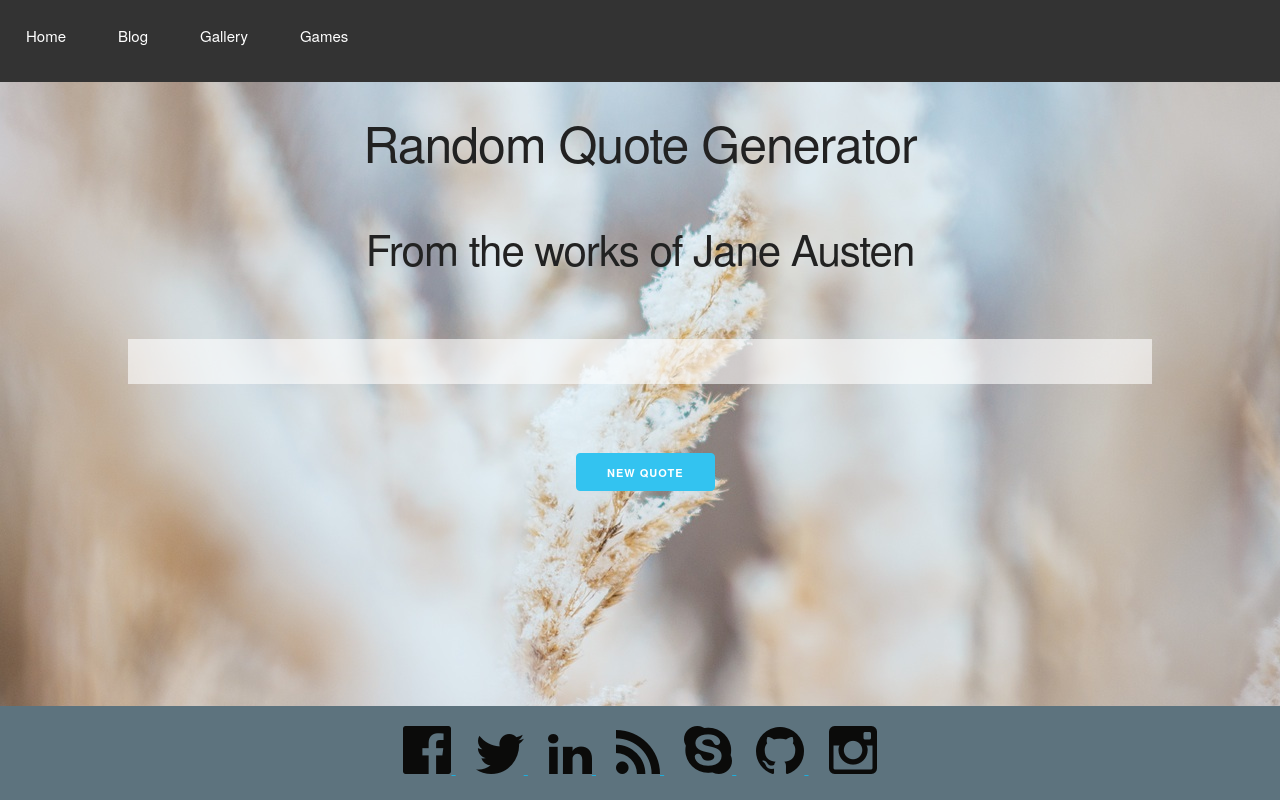
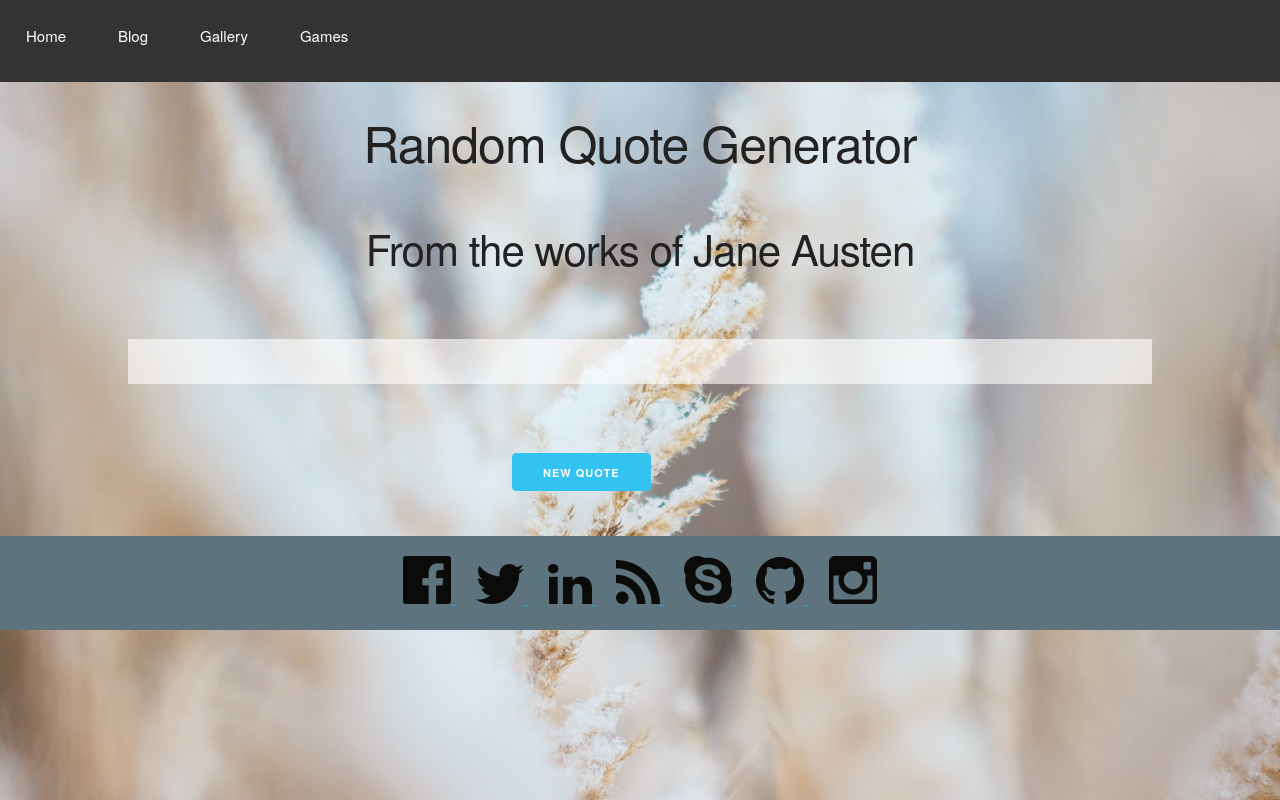
Before and after one commit to AnnaBlackwell/quote-generator-2, a plain HTML site: page index.html in a window 1280 px wide. Drawn offline with nearby package versions, Linux system fonts and the light colour scheme.

Commit message:
Changed button and footer css

```diff
--- a/main.css
+++ b/main.css
@@ -85,7 +85,6 @@ footer {
   margin-top: 40px;
   width: 100%;
   bottom: 0;
-  position: fixed;
 }
 
 /*Blog preview
@@ -146,8 +145,8 @@ div .quotecontainer {
 }
 
 a#newquotebutton {
-  margin-left: 45%;
-  margin-right: 45%;
+  margin-left: 40%;
+  margin-right: 40%;
 }
 
 p.quote {
@@ -159,5 +158,4 @@ p.quote {
 body {
   background-image: url(images/frozenwheat.jpg);
   width: 100%;
-  position: fixed;
 }
```
